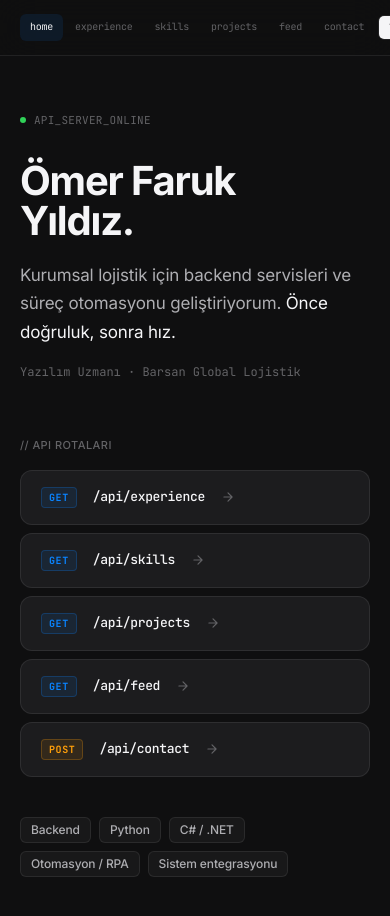
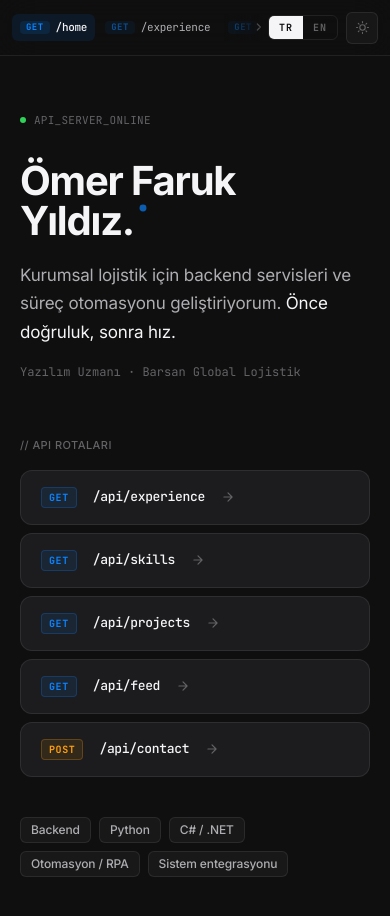
Before and after one commit to omerfarukyildiz526/portfolio, a Next.js app: page / in a window 390 px wide. Shown: the top 916 px of the page. Built offline with nearby package versions, Linux system fonts and the light colour scheme.

Commit message:
mobil değişim

```diff
--- a/src/app/page.tsx
+++ b/src/app/page.tsx
@@ -25,6 +25,7 @@ const PHOTOS = [
  */
 function NameReveal() {
   const [hover, setHover] = useState(false);
+  const [tapOpen, setTapOpen] = useState(false);   // mobile: tap the name to reveal
   const [idx, setIdx]     = useState(0);
 
   const x  = useMotionValue(0);
@@ -32,28 +33,74 @@ function NameReveal() {
   const sx = useSpring(x, { stiffness: 260, damping: 28, mass: 0.5 });
   const sy = useSpring(y, { stiffness: 260, damping: 28, mass: 0.5 });
 
-  // Cycle through photos only while hovering.
+  // Cycle through photos while the reveal is active (hover on desktop, tap on mobile).
   useEffect(() => {
-    if (!hover) return;
+    if (!hover && !tapOpen) return;
     const id = setInterval(() => setIdx(i => (i + 1) % PHOTOS.length), 750);
     return () => clearInterval(id);
-  }, [hover]);
+  }, [hover, tapOpen]);
 
   const track = (e: React.MouseEvent) => { x.set(e.clientX); y.set(e.clientY); };
 
   return (
     <>
+      <div className="relative inline-block mb-5">
         <h1
           onMouseEnter={(e) => { track(e); setHover(true); }}
           onMouseMove={track}
           onMouseLeave={() => setHover(false)}
-        className="display-xl mb-5 inline-block"
+          onClick={() => setTapOpen(o => !o)}
+          className="display-xl inline-block cursor-pointer select-none"
           style={{ color: 'var(--fg)' }}
         >
-        Ömer Faruk<br />Yıldız.
+          Ömer Faruk<br />
+          <span className="relative inline-block">
+            Yıldız.
+            {/* Mobile-only affordance: a soft pulsing dot hinting the name is tappable */}
+            <motion.span
+              className="md:hidden absolute -right-3 top-1 w-1.5 h-1.5 rounded-full"
+              style={{ background: 'var(--accent)' }}
+              animate={{ opacity: [0.3, 1, 0.3], scale: [1, 1.3, 1] }}
+              transition={{ duration: 2, repeat: Infinity, ease: 'easeInOut' }}
+              aria-hidden
+            />
+          </span>
         </h1>
 
-      {/* Cursor-following reveal — fixed, never affects layout */}
+        {/* Mobile reveal — appears to the right of the name; tap the name again to hide */}
+        <AnimatePresence>
+          {tapOpen && (
+            <motion.div
+              key="mobile-card"
+              initial={{ opacity: 0, scale: 0.85, x: -8 }}
+              animate={{ opacity: 1, scale: 1, x: 0 }}
+              exit={{ opacity: 0, scale: 0.85, x: -8 }}
+              transition={{ duration: 0.28, ease: [0.23, 1, 0.32, 1] }}
+              className="md:hidden pointer-events-none absolute left-full top-1/2 -translate-y-1/2 ml-3 w-[110px] h-[110px]"
+              aria-hidden
+            >
+              <AnimatePresence>
+                <motion.img
+                  key={idx}
+                  src={PHOTOS[idx]}
+                  alt="Ömer Faruk Yıldız"
+                  initial={{ opacity: 0 }}
+                  animate={{ opacity: 1 }}
+                  exit={{ opacity: 0 }}
+                  transition={{ duration: 0.35 }}
+                  className="absolute inset-0 w-full h-full object-cover rounded-full"
+                  style={{
+                    border: '1px solid var(--border)',
+                    boxShadow: '0 16px 48px rgba(0,0,0,0.32)',
+                  }}
+                />
+              </AnimatePresence>
+            </motion.div>
+          )}
+        </AnimatePresence>
+      </div>
+
+      {/* Cursor-following reveal — desktop only, fixed, never affects layout */}
       <motion.div
         className="pointer-events-none fixed top-0 left-0 z-30 hidden md:block"
         style={{ x: sx, y: sy }}
@@ -91,6 +138,7 @@ function NameReveal() {
           </AnimatePresence>
         </div>
       </motion.div>
+
     </>
   );
 }
--- a/src/components/NavBar.tsx
+++ b/src/components/NavBar.tsx
@@ -33,10 +33,11 @@ export default function NavBar() {
       transition={{ duration: 0.6, ease: [0.23, 1, 0.32, 1] }}
       className="nav-bar fixed top-0 left-0 right-0 z-50 h-14"
     >
-      <div className="max-w-[1400px] mx-auto h-full px-5 md:px-8 flex items-center gap-1">
+      <div className="max-w-[1400px] mx-auto h-full px-3 md:px-8 flex items-center gap-1">
 
-        {/* Routes */}
-        <nav className="flex items-center gap-0.5 flex-1" aria-label="Primary navigation">
+        {/* Routes — horizontally scrollable on mobile */}
+        <div className="relative flex-1 min-w-0">
+          <nav className="flex items-center gap-0.5 overflow-x-auto scrollbar-hide" aria-label="Primary navigation">
             {ROUTES.map((r) => {
               const isActive = pathname === r.path;
               const isPost   = r.method === 'POST';
@@ -45,19 +46,21 @@ export default function NavBar() {
                 <Link
                   key={r.path}
                   href={r.path}
+                  className="flex-shrink-0"
                   aria-current={isActive ? 'page' : undefined}
+                  aria-label={r.label}
                 >
                   <motion.span
                     whileHover={{ scale: 1.02 }}
                     whileTap={{ scale: 0.97 }}
-                  className="flex items-center gap-1.5 px-2.5 py-1.5 rounded-md text-sm transition-colors"
+                    className="flex items-center gap-1.5 px-2 md:px-2.5 py-1.5 rounded-md text-sm transition-colors"
                     style={{
                       background: isActive ? (isPost ? 'color-mix(in srgb, var(--accent-post) 10%, transparent)' : 'color-mix(in srgb, var(--accent) 10%, transparent)') : 'transparent',
                     }}
                   >
-                  {/* Method badge — monospace, intentional */}
+                    {/* Method badge */}
                     <span
-                    className="hidden sm:inline font-mono text-[9px] font-bold tracking-wider uppercase leading-none px-1.5 py-0.5 rounded"
+                      className="font-mono text-[9px] font-bold tracking-wider uppercase leading-none px-1.5 py-0.5 rounded"
                       style={{
                         color:      isPost ? 'var(--accent-post)' : 'var(--accent)',
                         background: isPost
@@ -69,9 +72,9 @@ export default function NavBar() {
                       {r.method}
                     </span>
 
-                  {/* Route path — monospace, intentional */}
+                    {/* Route path */}
                     <span
-                    className="font-mono text-[11px] tracking-tight hidden md:inline"
+                      className="font-mono text-[11px] tracking-tight"
                       style={{
                         color:   isActive ? 'var(--fg)' : 'var(--fg-2)',
                         fontWeight: isActive ? 500 : 400,
@@ -79,19 +82,30 @@ export default function NavBar() {
                     >
                       {r.label}
                     </span>
-
-                  {/* Mobile: short label only */}
-                  <span
-                    className="font-mono text-[10px] tracking-tight md:hidden"
-                    style={{ color: isActive ? 'var(--fg)' : 'var(--fg-3)' }}
-                  >
-                    {r.label.replace('/', '')}
-                  </span>
                   </motion.span>
                 </Link>
               );
             })}
           </nav>
+
+          {/* Right-edge fade — hints there's more to scroll (mobile only) */}
+          <div
+            className="md:hidden pointer-events-none absolute top-0 right-0 h-full w-10"
+            style={{ background: 'linear-gradient(to right, transparent, var(--bg))' }}
+          />
+
+          {/* Subtle nudging arrow — hints the menu scrolls (mobile only) */}
+          <motion.div
+            className="md:hidden pointer-events-none absolute top-1/2 right-0.5 -translate-y-1/2"
+            style={{ color: 'var(--fg-3)' }}
+            animate={{ x: [0, 3, 0], opacity: [0.35, 0.7, 0.35] }}
+            transition={{ duration: 1.6, repeat: Infinity, ease: 'easeInOut' }}
+          >
+            <svg width="12" height="12" viewBox="0 0 24 24" fill="none" stroke="currentColor" strokeWidth="2.5" strokeLinecap="round" strokeLinejoin="round">
+              <polyline points="9 18 15 12 9 6" />
+            </svg>
+          </motion.div>
+        </div>
 
         {/* Utilities */}
         <div className="flex items-center gap-2 flex-shrink-0">
```
Lines whose indentation alone changed are shown as unchanged.
